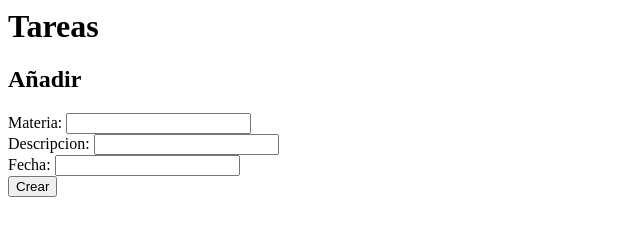
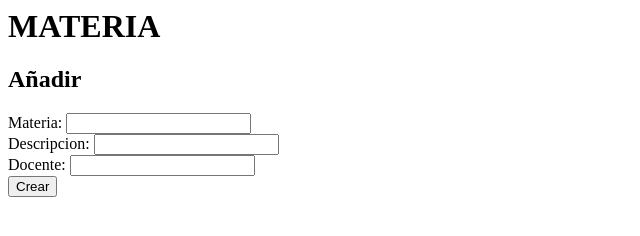
Before and after one commit to angyEncinas/examen_final_2, a website: page materia.html in a window 1280 px wide. Shown: the whole page, without its empty margins (0-640 px from the left). Drawn offline with Linux system fonts and the light colour scheme; files that its build step writes are made by us from their sources.

Commit message:
solving problems

```diff
--- a/htmls/materia.html
+++ b/materia.html
@@ -1,6 +1,6 @@
 <html>
   <body>
-    <h1>Tareas</h1>
+    <h1>MATERIA</h1>
 
     <h2>Añadir</h2>
       <form id="crear-form">
@@ -11,7 +11,7 @@
         <label for="des-item">Descripcion:</label>
         <input type="string" id="descripcion-item" />
         <br>
-        <label for="doc-item">Fecha:</label>
+        <label for="doc-item">Docente:</label>
         <input type="string" id="docente-item" />
         <br>
         <input type="submit" value="Crear" id="crear-button" />
--- a/package.json
+++ b/package.json
@@ -2,9 +2,9 @@
   "name": "parcel-jest-base",
   "version": "1.0.0",
   "description": "",
-  "default": "index.html",
+  "default": "materia.html",
   "scripts": {
-    "start": "parcel index.html",
+    "start": "parcel materia.html",
     "build": "parcel build index.html",
     "test": "jest --watch",
     "test-once": "jest --verbose --coverage",
--- a/src/presentermateria.js
+++ b/src/presentermateria.js
@@ -11,7 +11,7 @@ const mensaje = "creada con exito !!!";
 
 
 crear.addEventListener("submit", (event) => {
-  event.preventDefault();s
+  event.preventDefault();
 
   const materia_nombre = materia.value;
   const descripcion_text = descripcion.value;
```
